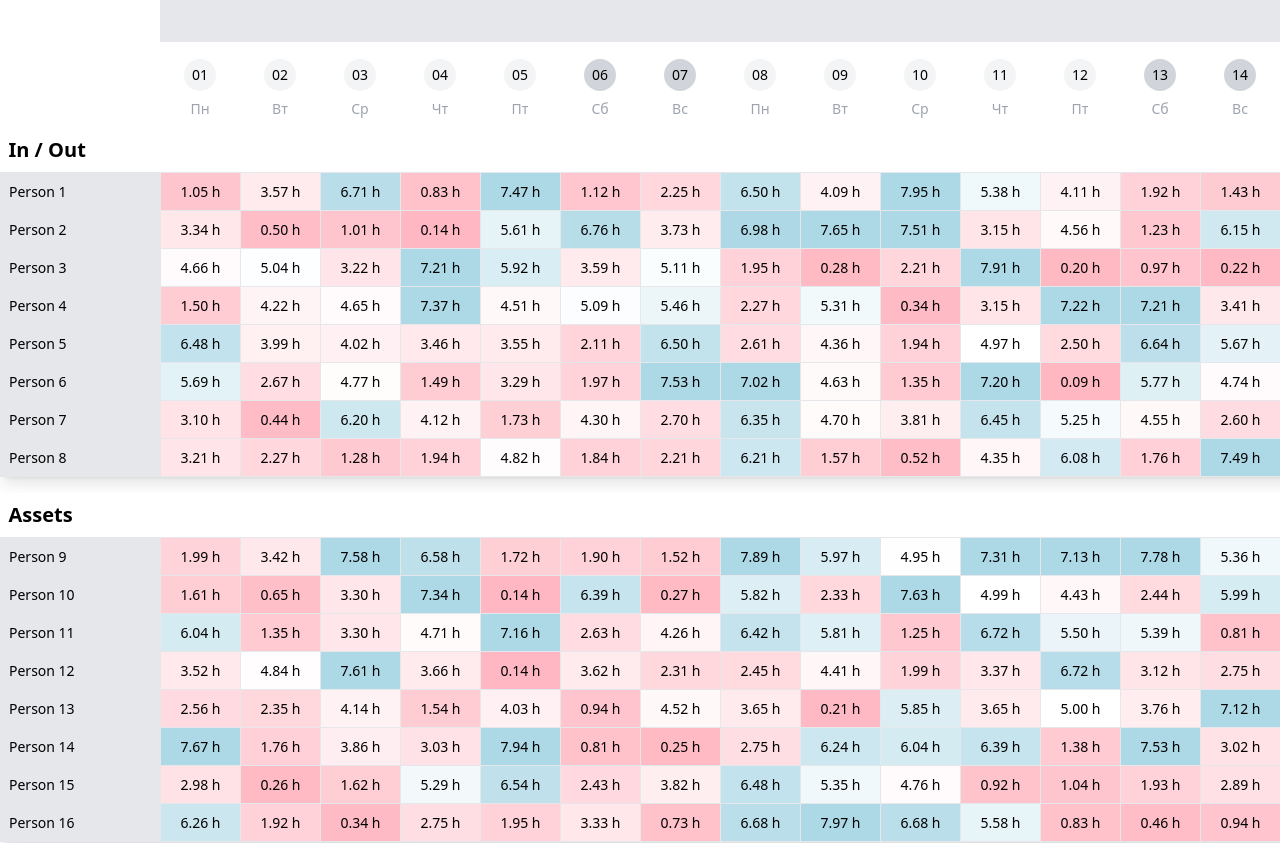
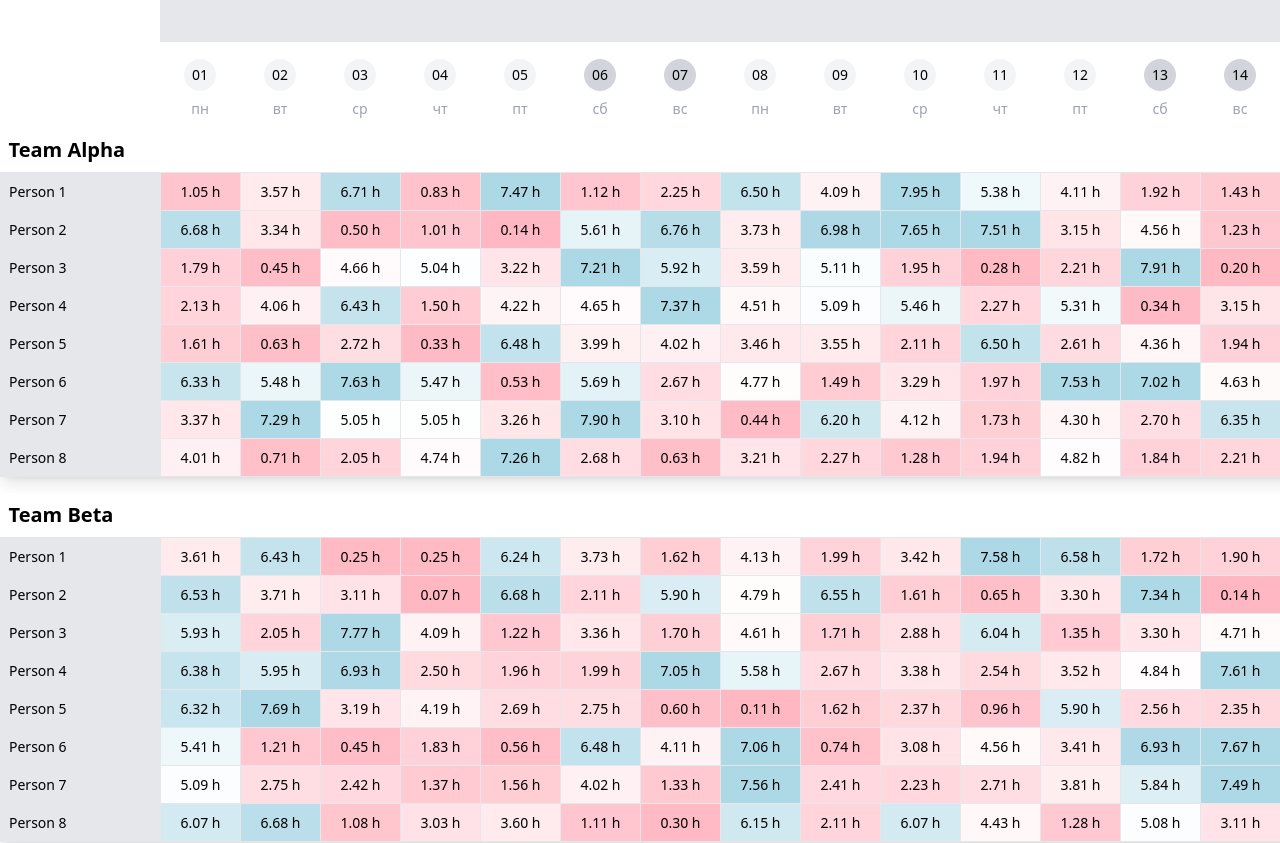
Before and after one commit to timofeypenkov/timelogs-table, a React (Vite) app: page / in a window 1280 px wide. Shown: the top 843 px of the page. Built offline with nearby package versions, Linux system fonts and the light colour scheme.

Commit message:
Правильно передается дата в тултип

```diff
--- a/src/components/TimeTable.tsx
+++ b/src/components/TimeTable.tsx
@@ -20,6 +20,7 @@ interface Team {
 }
 
 interface DateInfo {
+  fullDate: string;
   date: string;
   weekday: string;
   month: string;
@@ -74,20 +75,18 @@ const TimeTable: React.FC = () => {
   const updateTooltipAndHighlight = (
     event: React.MouseEvent<HTMLTableCellElement>,
     person: string,
-    date: string,
-    weekday: string,
+    fullDate: string,
     time: string,
     index: number,
   ) => {
     const position = { top: event.clientY + 10, left: event.clientX + 10 };
-    const [day, month] = date.split(".");
-    const fullDate = new Date(`2024-${month}-${day}`);
-    const formattedDate = fullDate.toLocaleDateString("ru-RU", {
+    const dateObj = new Date(fullDate);
+    const formattedDate = dateObj.toLocaleDateString("ru-RU", {
       day: "numeric",
       month: "long",
       year: "numeric",
     });
-    const content = `${person}\n${date}\n${time} ч`;
+    const content = `${person}\n${formattedDate}\n${time} ч`;
     setTooltip({ content, visible: true, position });
     setHighlightColumn(index);
   };
@@ -95,8 +94,7 @@ const TimeTable: React.FC = () => {
   const handleMouseEnter = (
     event: React.MouseEvent<HTMLTableCellElement>,
     person: string,
-    date: string,
-    weekday: string,
+    fullDate: string,
     time: string,
     index: number,
   ) => {
@@ -104,7 +102,7 @@ const TimeTable: React.FC = () => {
       cancelAnimationFrame(rafRef.current);
     }
     rafRef.current = requestAnimationFrame(() => {
-      updateTooltipAndHighlight(event, person, date, weekday, time, index);
+      updateTooltipAndHighlight(event, person, fullDate, time, index);
     });
   };
 
@@ -185,8 +183,7 @@ const TimeTable: React.FC = () => {
                   handleMouseEnter(
                     e,
                     person.name,
-                    dates[idx].date,
-                    dates[idx].weekday,
+                    dates[idx].fullDate,
                     time,
                     idx,
                   )
--- a/src/utils/mockData.ts
+++ b/src/utils/mockData.ts
@@ -1,40 +1,39 @@
-// src/utils/mockData.ts
+// mockData.ts
+
 export const generateMockData = () => {
-  const teams = ["In / Out", "Assets", "Houdini", "Motion"];
-  const names = Array.from({ length: 32 }, (_, i) => `Person ${i + 1}`);
-  const startDate = new Date(2024, 0, 1); // 1 января 2024 года
-  const endDate = new Date(2024, 11, 31); // 31 декабря 2024 года
+  const teams = [];
   const dates = [];
 
-  for (let d = startDate; d <= endDate; d.setDate(d.getDate() + 1)) {
-    const date = new Date(d);
-    const day = date.toLocaleDateString("ru-RU", {
-      day: "2-digit",
-      // month: "2-digit",
-    });
-    const month =
-      date
-        .toLocaleDateString("ru-RU", { month: "long" })
-        .charAt(0)
-        .toUpperCase() +
-      date.toLocaleDateString("ru-RU", { month: "long" }).slice(1);
-    const weekday = date.toLocaleDateString("ru-RU", { weekday: "short" });
-    const isWeekend = date.getDay() === 0 || date.getDay() === 6;
-    dates.push({
-      date: day,
-      month,
-      weekday: weekday.charAt(0).toUpperCase() + weekday.slice(1),
-      isWeekend,
-    });
+  // Генерация списка дат с полной датой и дополнительной информацией
+  const startDate = new Date(2024, 0, 1); // Начинаем с 1 января 2024 года
+  for (let i = 0; i < 365; i++) {
+    const currentDate = new Date(startDate);
+    currentDate.setDate(startDate.getDate() + i);
+
+    const dateString = currentDate.toISOString().split("T")[0]; // Формат YYYY-MM-DD
+    const dateObj = {
+      fullDate: dateString,
+      date: dateString.slice(8, 10), // Дата дня
+      weekday: currentDate.toLocaleDateString("ru-RU", { weekday: "short" }),
+      month: currentDate.toLocaleDateString("ru-RU", { month: "long" }),
+      isWeekend: currentDate.getDay() === 0 || currentDate.getDay() === 6,
+    };
+    dates.push(dateObj);
   }
 
-  const teamData = teams.map((team, idx) => ({
-    name: team,
-    members: names.slice(idx * 8, (idx + 1) * 8).map((name) => ({
-      name,
-      times: dates.map(() => (Math.random() * 8).toFixed(2)),
-    })),
-  }));
+  // Генерация списка команд и участников
+  const teamNames = ["Alpha", "Beta", "Gamma", "Delta"];
+  for (const teamName of teamNames) {
+    const members = [];
+    for (let i = 0; i < 8; i++) {
+      const person = {
+        name: `Person ${i + 1}`,
+        times: dates.map(() => (Math.random() * 8).toFixed(2)),
+      };
+      members.push(person);
+    }
+    teams.push({ name: `Team ${teamName}`, members });
+  }
 
-  return { dates, teams: teamData };
+  return { dates, teams };
 };
```
